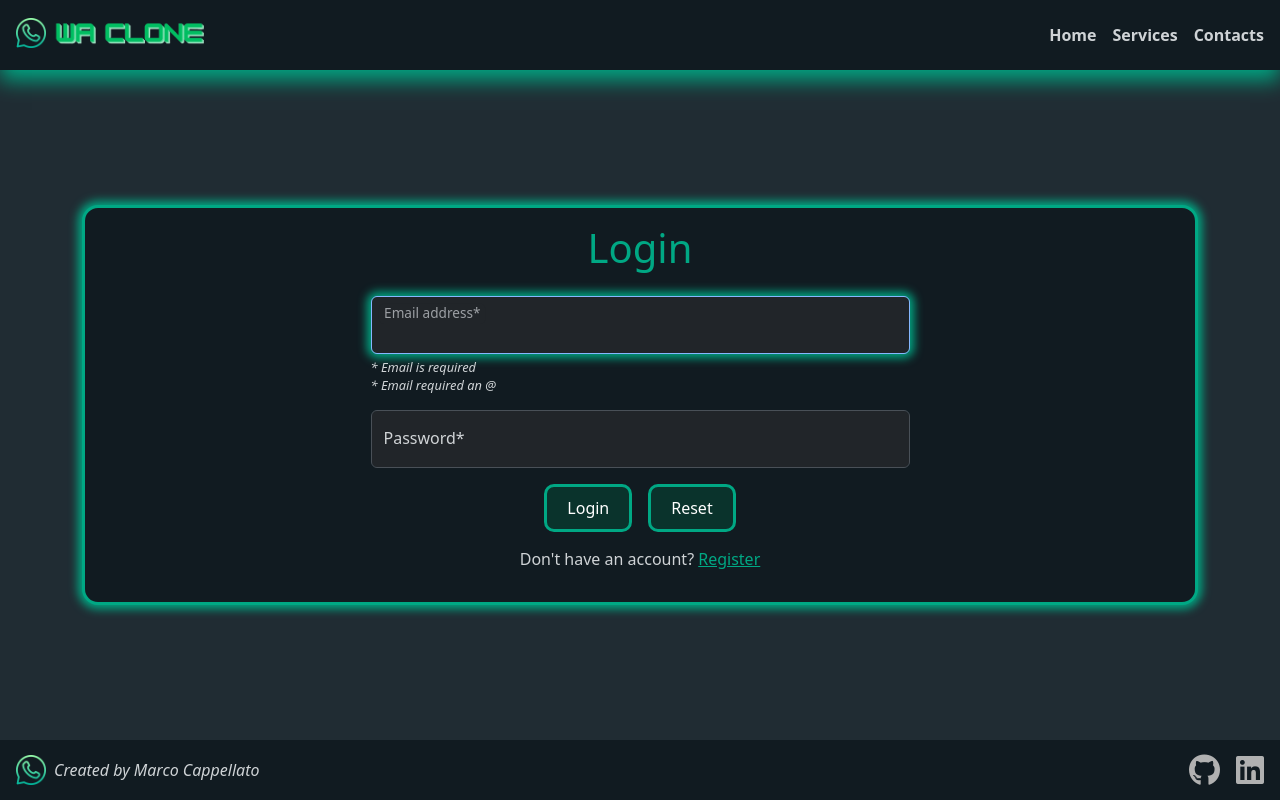
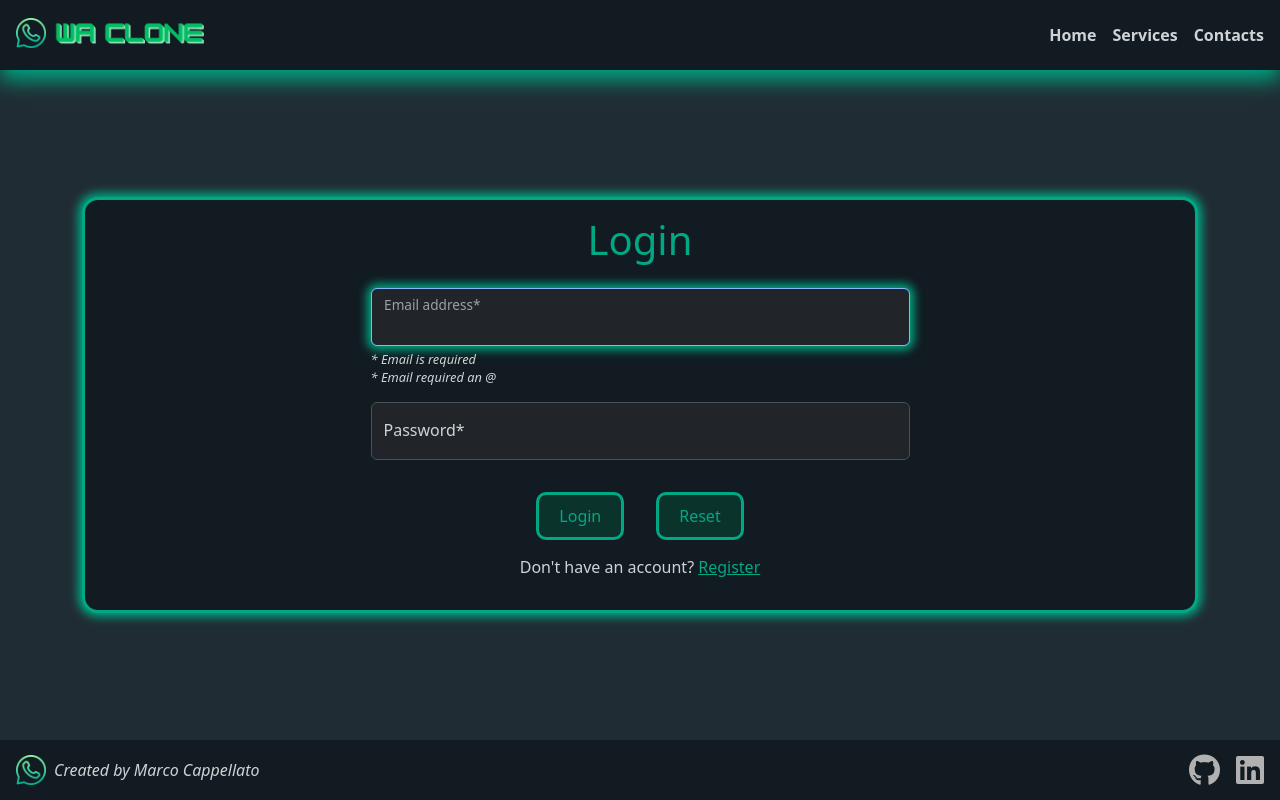
Before and after one commit to Marcap00/wa-clone, a Vue app in the folder wa-clone-fe/: page /login in a window 1280 px wide. Built offline with nearby package versions, Linux system fonts and the light colour scheme.

Commit message:
Add Loader and disabled to register and login button

```diff
--- a/wa-clone-fe/src/pages/AppLogin.vue
+++ b/wa-clone-fe/src/pages/AppLogin.vue
@@ -1,4 +1,5 @@
 <script setup>
+import BaseLoaderSpinner from '../components/general/BaseLoaderSpinner.vue';
 import axios from 'axios';
 import { ref, computed, nextTick } from 'vue';
 import { useRouter } from 'vue-router';
@@ -13,13 +14,16 @@ const password = ref('')
 const successMessage = ref('')
 const errorMessage = ref('')
 const errorServerMessage = ref('')
+const isLoading = ref(false)
 
 async function login() {
     try {
+        isLoading.value = true
         const response = await axios.post(ApiUrl, {
             email: email.value,
             password: password.value,
         });
+
 
         if (response.status === 200) {
             const { token, user } = response.data;
@@ -135,9 +139,15 @@ const now = computed(() => {
                         <p class="mb-0">* Password is required</p>
                     </div>
                 </div>
-                <div class="col">
-                    <button type="submit" class="btn-custom text-white mb-3 me-3">Login</button>
-                    <button type="reset" class="btn-custom text-white mb-3">Reset</button>
+                <div class="col d-flex align-items-center">
+                    <button id="btn-login" type="submit" class="btn-custom my-3 mx-3" :class="{ 'disabled': isLoading }"
+                        :disabled="isLoading">
+                        <BaseLoaderSpinner v-if="isLoading" />
+                        <span v-else>Login</span>
+                    </button>
+                    <button id="btn-reset" type="reset" class="btn-custom my-3 mx-3" :disabled="isLoading">
+                        <span>Reset</span>
+                    </button>
                 </div>
                 <div class="col">
                     <p>Don't have an account? <RouterLink to="/register">Register</RouterLink>
@@ -211,4 +221,9 @@ input:focus~.text-helper {
     right: 10px;
     z-index: 1000;
 }
+
+button#btn-login.disabled {
+    cursor: not-allowed !important;
+    opacity: 0.5 !important;
+}
 </style>
--- a/wa-clone-fe/src/pages/AppRegister.vue
+++ b/wa-clone-fe/src/pages/AppRegister.vue
@@ -1,11 +1,12 @@
 <script setup>
+import BaseLoaderSpinner from '../components/general/BaseLoaderSpinner.vue';
 import { useAuthStore } from '../js/stores/auth'
 import { ref, computed, nextTick } from 'vue'
 import { useRouter } from 'vue-router'
 import { Toast } from 'bootstrap';
 const router = useRouter()
 const authStore = useAuthStore()
-
+const isLoading = ref(false)
 const form = ref({
     name: '',
     email: '',
@@ -20,6 +21,7 @@ const successMessage = ref('')
 
 const register = async () => {
     try {
+        isLoading.value = true
         console.log(form.value)
         const response = await authStore.register(form.value)
         successMessage.value = "Registration made successfully!"
@@ -174,8 +176,14 @@ const now = computed(() => {
                 </div>
 
                 <div class="col-12 d-flex justify-content-center mb-3">
-                    <button type="submit" class="btn-custom me-3">Register</button>
-                    <button type="reset" class="btn-custom me-2">Reset</button>
+                    <button id="btn-register" type="submit" class="btn-custom me-3" :class="{ 'disabled': isLoading }"
+                        :disabled="isLoading">
+                        <BaseLoaderSpinner v-if="isLoading" />
+                        <span v-else>Register</span>
+                    </button>
+                    <button type="reset" class="btn-custom me-2" :disabled="isLoading">
+                        <span>Reset</span>
+                    </button>
                 </div>
                 <div class="col-12 d-flex justify-content-center">
                     <p>Already have an account? <a href="/login">Login</a></p>
@@ -263,4 +271,9 @@ textarea {
     right: 10px;
     z-index: 1000;
 }
+
+button#btn-register.disabled {
+    cursor: not-allowed !important;
+    opacity: 0.5 !important;
+}
 </style>
```
